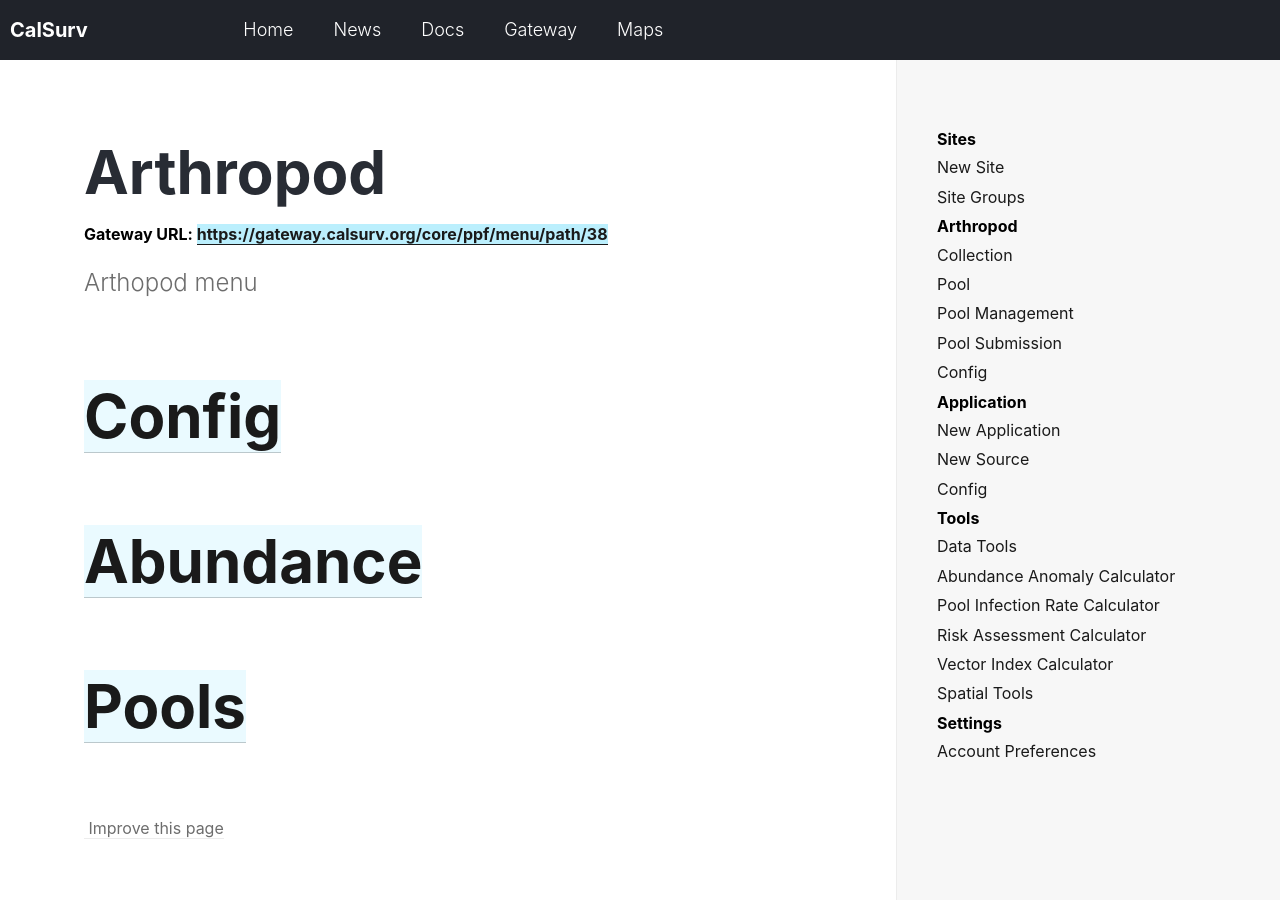
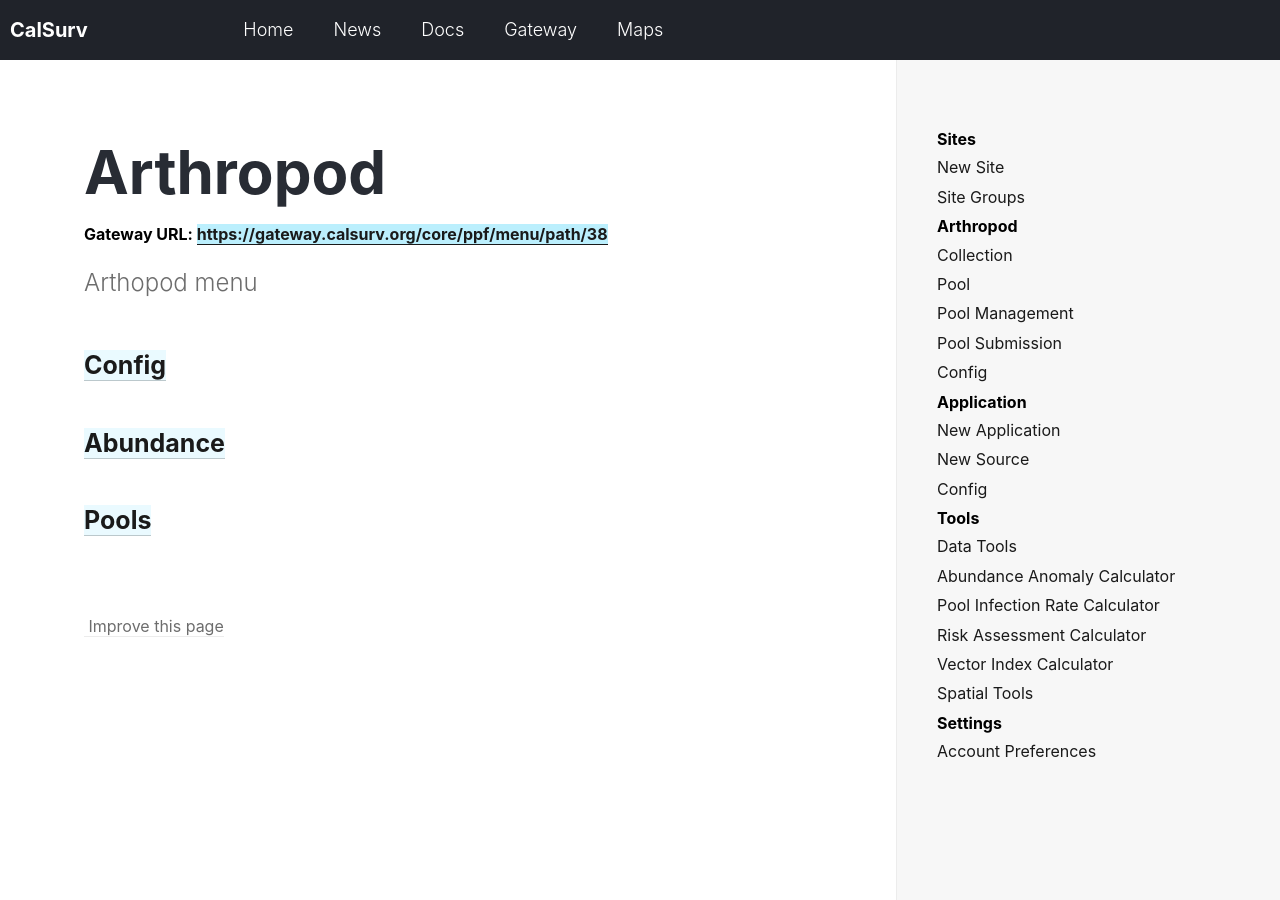
Before and after one commit to tlvaldepena/vectorsurv.org, a Jekyll site: the page built from _docs/arthropod/arthro_menu.md, in a window 1280 px wide and 900 px high. Built offline with Jekyll 4.4.1, drawn with Linux system fonts in a browser that asks for light colours.

Commit message:
make smaller headings

```diff
--- a/_docs/arthropod/arthro_menu.md
+++ b/_docs/arthropod/arthro_menu.md
@@ -4,8 +4,8 @@
 ---
 Arthopod menu
 
-# [Config]({{ site.baseurl }}/docs/arthropod/trap-types)
+### [Config]({{ site.baseurl }}/docs/arthropod/trap-types)
 
-# [Abundance]({{ site.baseurl }}/docs/arthropod/abundance)
+### [Abundance]({{ site.baseurl }}/docs/arthropod/abundance)
 
-# [Pools]({{ site.baseur1 }}/docs/arthropod/pools_menu)
+### [Pools]({{ site.baseur1 }}/docs/arthropod/pools_menu)
```
